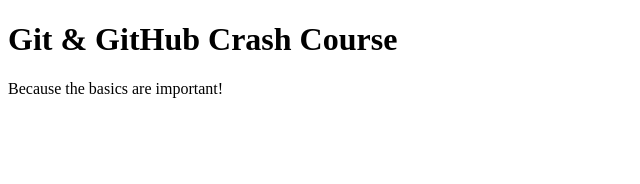
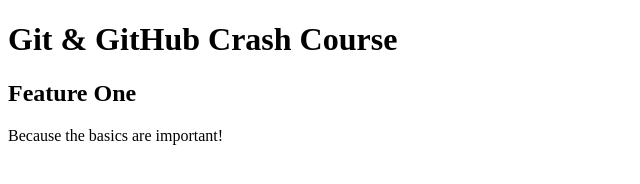
Before and after one commit to LoSiuVincent/github-action-01-start, a plain HTML site: page index.html in a window 1280 px wide. Shown: the whole page, without its empty margins (0-640 px from the left). Drawn offline with Linux system fonts and the light colour scheme.

Commit message:
feat: feature one

```diff
--- a/index.html
+++ b/index.html
@@ -8,6 +8,7 @@
   </head>
   <body>
     <h1>Git & GitHub Crash Course</h1>
+    <h2>Feature One</h2>
     <p>Because the basics are important!</p>
   </body>
 </html>
```
